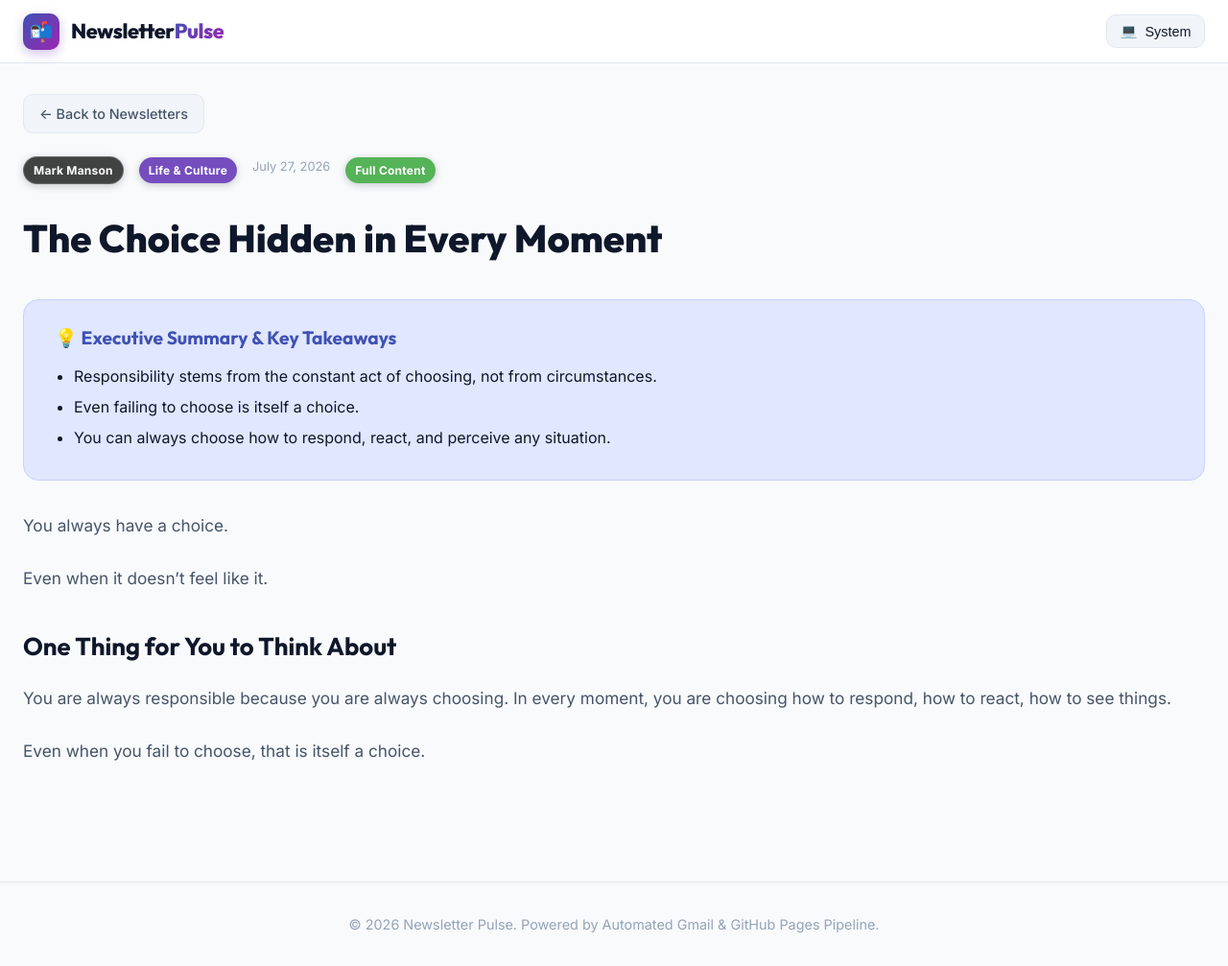
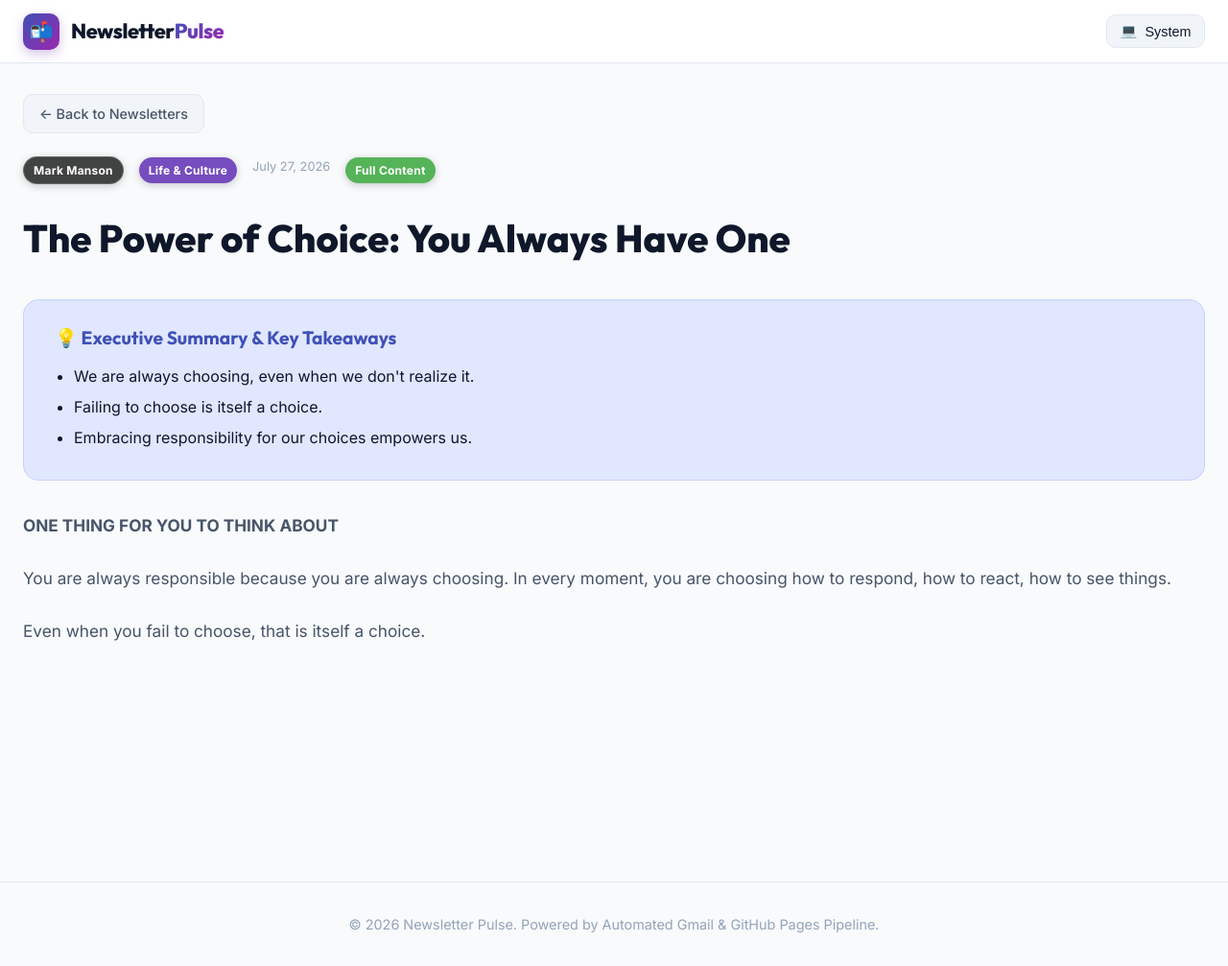
Before and after one commit to vampcoder/daily-newsletters, a Jekyll site: the page built from _posts/2026-07-27-you-always-have-a-choice.md, in a window 1280 px wide and 1007 px high. Shown: the whole window at 96% size. Built offline with Jekyll 4.4.1, drawn with Linux system fonts in a browser that asks for light colours.

Commit message:
Update newsletter: You always have a choice

```diff
--- a/_posts/2026-07-27-you-always-have-a-choice.md
+++ b/_posts/2026-07-27-you-always-have-a-choice.md
@@ -1,24 +1,20 @@
 ---
 layout: post
-title: "The Choice Hidden in Every Moment"
+title: "The Power of Choice: You Always Have One"
 date: 2026-07-27 10:05:09 +0000
 source: "Mark Manson"
 category: "Life & Culture"
-excerpt: "In this concise essay, Mark Manson reminds us that we are always responsible for our lives because we are always making choices—even when we think we aren't. By reframing inaction and reaction as choices, he empowers readers to reclaim agency in every situation."
+excerpt: "Mark Manson delivers a concise but profound reminder: in every moment, we are making choices—including the choice not to choose. Our responsibility lies in acknowledging that agency, even when it feels absent."
 theme_gradient: "linear-gradient(135deg, #00bcd4 0%, #0097a7 100%)"
 image: "https://embed.filekitcdn.com/e/njopr61Lrm7qgCrdkU6BX2/c5oqNZoueu1QgusZnurLwd?auto="
 is_summary: false
 key_takeaways:
-  - "Responsibility stems from the constant act of choosing, not from circumstances."
-  - "Even failing to choose is itself a choice."
-  - "You can always choose how to respond, react, and perceive any situation."
+  - "We are always choosing, even when we don't realize it."
+  - "Failing to choose is itself a choice."
+  - "Embracing responsibility for our choices empowers us."
 ---
 
-You always have a choice.
-
-Even when it doesn't feel like it.
-
-## One Thing for You to Think About
+**ONE THING FOR YOU TO THINK ABOUT**
 
 You are always responsible because you are always choosing. In every moment, you are choosing how to respond, how to react, how to see things.
 
```
